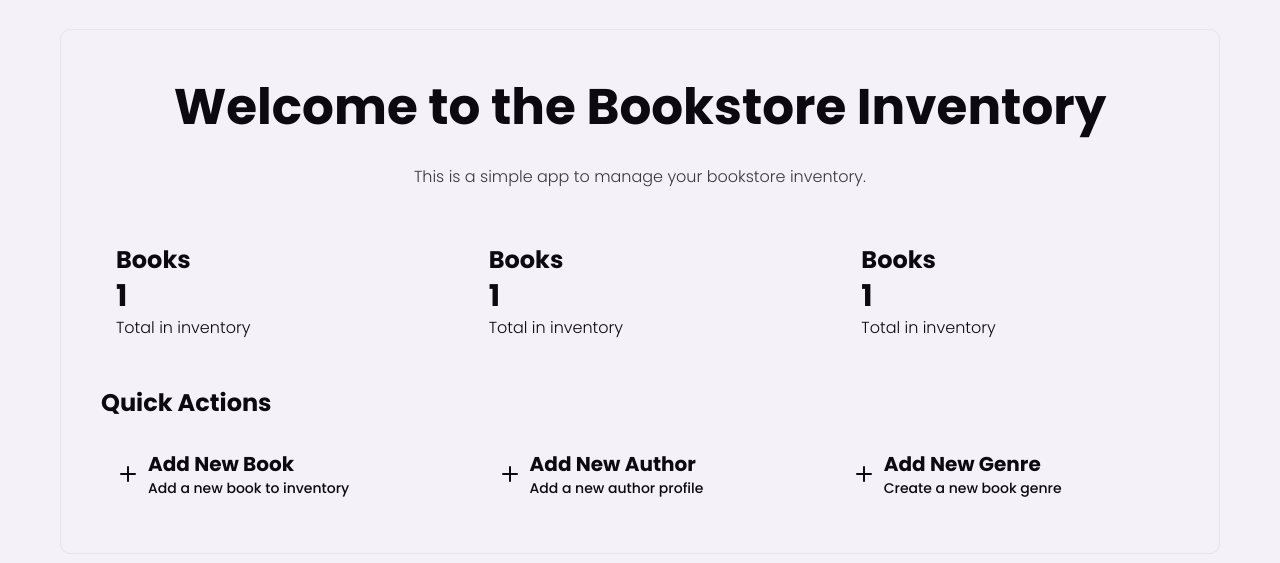
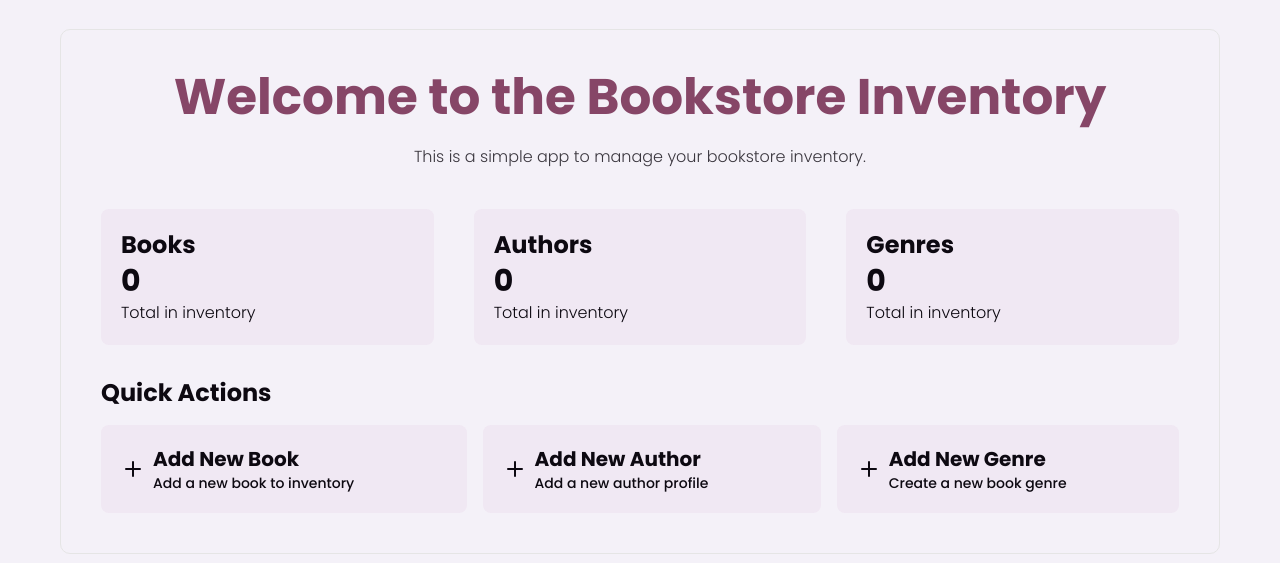
Before and after one commit to Ylandolsi/inventory-frontend, a React (Vite) app: page / in a window 1280 px wide. Shown: the part 199-762 px from the top of the page. Built offline with nearby package versions, Linux system fonts and the light colour scheme; no server answers.

Commit message:
home page && add context book

```diff
--- /dev/null
+++ b/src/components/Contexts/BookContext.jsx
@@ -0,0 +1,27 @@
+import { useState, createContext, useCallback, useEffect } from "react";
+
+export const BookContext = createContext();
+
+export function BookProvider({ children }) {
+  const [Books, setBooks] = useState([]);
+
+  const fetchBooks = useCallback(async () => {
+    try {
+      const response = await fetch("http://localhost:5159/api/books");
+      const data = await response.json();
+      setBooks(data);
+    } catch (error) {
+      console.error("Error fetching books:", error);
+    }
+  }, []);
+
+  useEffect(() => {
+    fetchBooks();
+  }, [fetchBooks]);
+
+  return (
+    <BookContext.Provider value={{ Books, refreshBooks: fetchBooks }}>
+      {children}
+    </BookContext.Provider>
+  );
+}
--- a/src/components/pages/Add/Book/AddBook.jsx
+++ b/src/components/pages/Add/Book/AddBook.jsx
@@ -12,8 +12,8 @@ import { AuthorContext } from "@/components/Contexts/AuthorContext";
 import { useNavigate } from "react-router-dom";
 
 export function AddBook() {
-  const { genres } = useContext(GenreContext);
-  const { authors } = useContext(AuthorContext);
+  const { genres, refreshGenres } = useContext(GenreContext);
+  const { authors, refreshAuthors } = useContext(AuthorContext);
 
   const navigate = useNavigate();
 
@@ -55,6 +55,8 @@ export function AddBook() {
       .then((response) => response.json())
       .then((responseJson) => console.log(responseJson))
       .then(() => {
+        refreshGenres();
+        refreshAuthors();
         navigate("/books");
       })
       .catch((error) => console.log("Error:", error));
--- a/src/components/pages/Get/Author/Authors.jsx
+++ b/src/components/pages/Get/Author/Authors.jsx
@@ -2,6 +2,7 @@ import { Plus } from "lucide-react";
 import React, { useContext, useEffect, useState } from "react";
 import "./Authors.scss";
 import { AuthorContext } from "@/components/Contexts/AuthorContext";
+import { Link } from "react-router-dom";
 
 export function Authors() {
   const { authors } = useContext(AuthorContext);
@@ -45,7 +46,10 @@ export function Authors() {
         <p style={{ fontSize: "1.4rem", fontWeight: "bold" }}>Authors</p>
         <div className="addNewAuthor">
           <Plus size={25} />
-          <p style={{ fontSize: "0.9rem" }}>Add New Author</p>
+          <p style={{ fontSize: "0.9rem" }}>
+            {" "}
+            <Link to="add"> Add New Author</Link>
+          </p>
         </div>
       </div>
       <div className="search-container">
--- a/src/components/pages/Get/Genre/Genres.jsx
+++ b/src/components/pages/Get/Genre/Genres.jsx
@@ -2,6 +2,7 @@ import { Plus } from "lucide-react";
 import React, { useContext, useEffect, useState } from "react";
 import "./Genres.scss";
 import { GenreContext } from "@/components/Contexts/GenreContext";
+import { Link } from "react-router-dom";
 
 export function Genres() {
   const { genres } = useContext(GenreContext);
@@ -47,7 +48,9 @@ export function Genres() {
         <p style={{ fontSize: "1.4rem", fontWeight: "bold" }}>Genres</p>
         <div className="addNewGenre">
           <Plus size={25} />
-          <p style={{ fontSize: "0.9rem" }}>Add New Genre</p>
+          <p style={{ fontSize: "0.9rem" }}>
+            <Link to="add"> Add New Genre </Link>
+          </p>
         </div>
       </div>
       <div className="search-container">
--- a/src/components/pages/Home/Home.jsx
+++ b/src/components/pages/Home/Home.jsx
@@ -1,10 +1,28 @@
 import { Plus } from "lucide-react";
 import "./Home.scss";
+import { NavLink } from "react-router-dom";
+import { BookContext } from "@/components/Contexts/BookContext";
+import { useContext } from "react";
+import { AuthorContext } from "@/components/Contexts/AuthorContext";
+import { GenreContext } from "@/components/Contexts/GenreContext";
 
 export function Home() {
+  const { Books } = useContext(BookContext);
+  const { authors } = useContext(AuthorContext);
+  const { genres } = useContext(GenreContext);
+
+  console.log(Books, authors, genres);
+
+  const bookCount = Books ? Books.length : 0;
+  const authorCount = authors ? authors.length : 0;
+  const genreCount = genres ? genres.length : 0;
+  console.log("Book Count: ", bookCount);
+  console.log("Author Count: ", authorCount);
+  console.log("Genre Count: ", genreCount);
+
   return (
-    <div className="flex flex-col gap-5 items-center m-5 p-10 border rounded-lg">
-      <p className="WelcomeHome ">Welcome to the Bookstore Inventory</p>
+    <main className="flex flex-col gap-5 items-center m-5 p-10 border rounded-lg">
+      <h1 className="WelcomeHome">Welcome to the Bookstore Inventory</h1>
       <p
         style={{
           fontWeight: 200,
@@ -14,49 +32,49 @@ export function Home() {
         This is a simple app to manage your bookstore inventory.
       </p>
       <div className="mt-5 w-full flex flex-row justify-center items-center gap-10 flex-wrap">
-        <div className="HoverHome">
-          <p className="text-2xl font-bold ">Books</p>
-          <div className="text-3xl font-bold">1</div>
+        <NavLink to="/books" className="HoverHome">
+          <p className="text-2xl font-bold">Books</p>
+          <div className="text-3xl font-bold">{bookCount}</div>
           <div className="font-thin">Total in inventory</div>
-        </div>
-        <div className="HoverHome">
-          <p className="text-2xl font-bold">Books</p>
-          <div className="text-3xl font-bold">1</div>
+        </NavLink>
+        <NavLink to="/authors" className="HoverHome">
+          <p className="text-2xl font-bold">Authors</p>
+          <div className="text-3xl font-bold">{authorCount}</div>
           <div className="font-thin">Total in inventory</div>
-        </div>
-        <div className="HoverHome ">
-          <p className="text-2xl font-bold">Books</p>
-          <div className="text-3xl font-bold">1</div>
+        </NavLink>
+        <NavLink to="/genres" className="HoverHome">
+          <p className="text-2xl font-bold">Genres</p>
+          <div className="text-3xl font-bold">{genreCount}</div>
           <div className="font-thin">Total in inventory</div>
-        </div>
+        </NavLink>
       </div>
 
-      <div className=" flex flex-col gap-4 w-full mt-3">
-        <p className="font-bold text-2xl mr-auto "> Quick Actions </p>
-        <div className=" flex flex-row gap-4 flex-wrap">
-          <a href="/books/add" className="HoverHomeActions     ">
-            <Plus></Plus>
-            <div className=" flex flex-col justify-center">
-              <div className="text-xl font-bold"> Add New Book</div>
-              <div className="text-sm"> Add a new book to inventory</div>
+      <section className="flex flex-col gap-4 w-full mt-3">
+        <h2 className="font-bold text-2xl mr-auto">Quick Actions</h2>
+        <div className="flex flex-row gap-4 flex-wrap">
+          <NavLink to="/books/add" className="HoverHomeActions">
+            <Plus />
+            <div className="flex flex-col justify-center">
+              <div className="text-xl font-bold">Add New Book</div>
+              <div className="text-sm">Add a new book to inventory</div>
             </div>
-          </a>
-          <a href="/books/add" className="HoverHomeActions    ">
-            <Plus></Plus>
+          </NavLink>
+          <NavLink to="/authors/add" className="HoverHomeActions">
+            <Plus />
             <div className="flex flex-col justify-center">
-              <div className="text-xl font-bold"> Add New Author</div>
-              <div className="text-sm"> Add a new author profile </div>
+              <div className="text-xl font-bold">Add New Author</div>
+              <div className="text-sm">Add a new author profile</div>
             </div>
-          </a>
-          <a href="/books/add" className="HoverHomeActions    ">
-            <Plus></Plus>
+          </NavLink>
+          <NavLink to="/genres/add" className="HoverHomeActions">
+            <Plus />
             <div className="flex flex-col justify-center">
-              <div className="text-xl font-bold"> Add New Genre</div>
-              <div className="text-sm"> Create a new book genre</div>
+              <div className="text-xl font-bold">Add New Genre</div>
+              <div className="text-sm">Create a new book genre</div>
             </div>
-          </a>
+          </NavLink>
         </div>
-      </div>
-    </div>
+      </section>
+    </main>
   );
 }
--- a/src/components/pages/Home/Home.scss
+++ b/src/components/pages/Home/Home.scss
@@ -3,12 +3,12 @@
   flex-direction: column;
   justify-content: center;
   gap: 2px;
-  padding: 15px;
+  padding: 20px;
   border-radius: 8px;
   flex-grow: 1;
-  background-color: var(--Asecondary10);
+  background-color: var(--secondary10);
   &:hover {
-    background-color: var(--Asecondary20);
+    background-color: var(--secondary20);
     transform: scale(1.1);
     filter: drop-shadow(0 4px 8px rgba(0, 0, 0, 0.2));
     box-shadow: 0 4px 8px rgba(0, 0, 0, 0.1);
@@ -20,12 +20,12 @@
   display: flex;
   flex-grow: 1;
   gap: 8px;
-  padding: 15px;
+  padding: 20px;
   align-items: center;
   border-radius: 8px;
-  background-color: var(--Asecondary10);
+  background-color: var(--secondary10);
   &:hover {
-    background-color: var(--Asecondary20);
+    background-color: var(--secondary20);
     transform: scale(1.1);
     filter: drop-shadow(0 4px 8px rgba(0, 0, 0, 0.2));
     box-shadow: 0 4px 8px rgba(0, 0, 0, 0.1);
@@ -36,5 +36,5 @@
 .WelcomeHome {
   font-weight: bold;
   font-size: clamp(10px, 5vw, 50px);
-  color: var(--Asecondary);
+  color: var(--accent);
 }
```
Also changed, not shown: src/App.jsx (+10 -8 lines), src/components/Contexts/AuthorContext.jsx (+10 -6 lines), src/components/Contexts/GenreContext.jsx (+8 -6 lines), src/components/pages/Get/Book/Books.jsx (+9 -16 lines).
